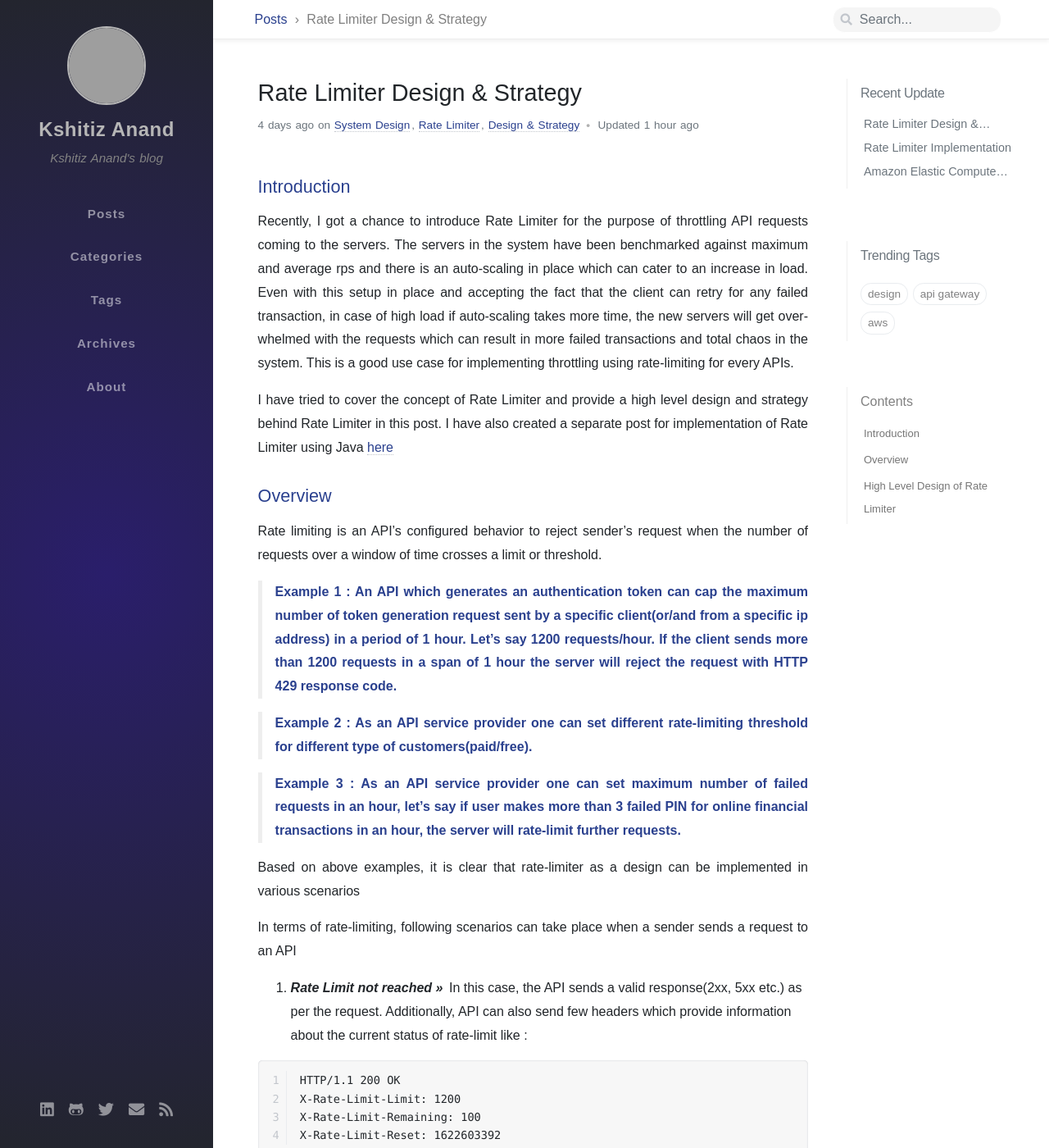
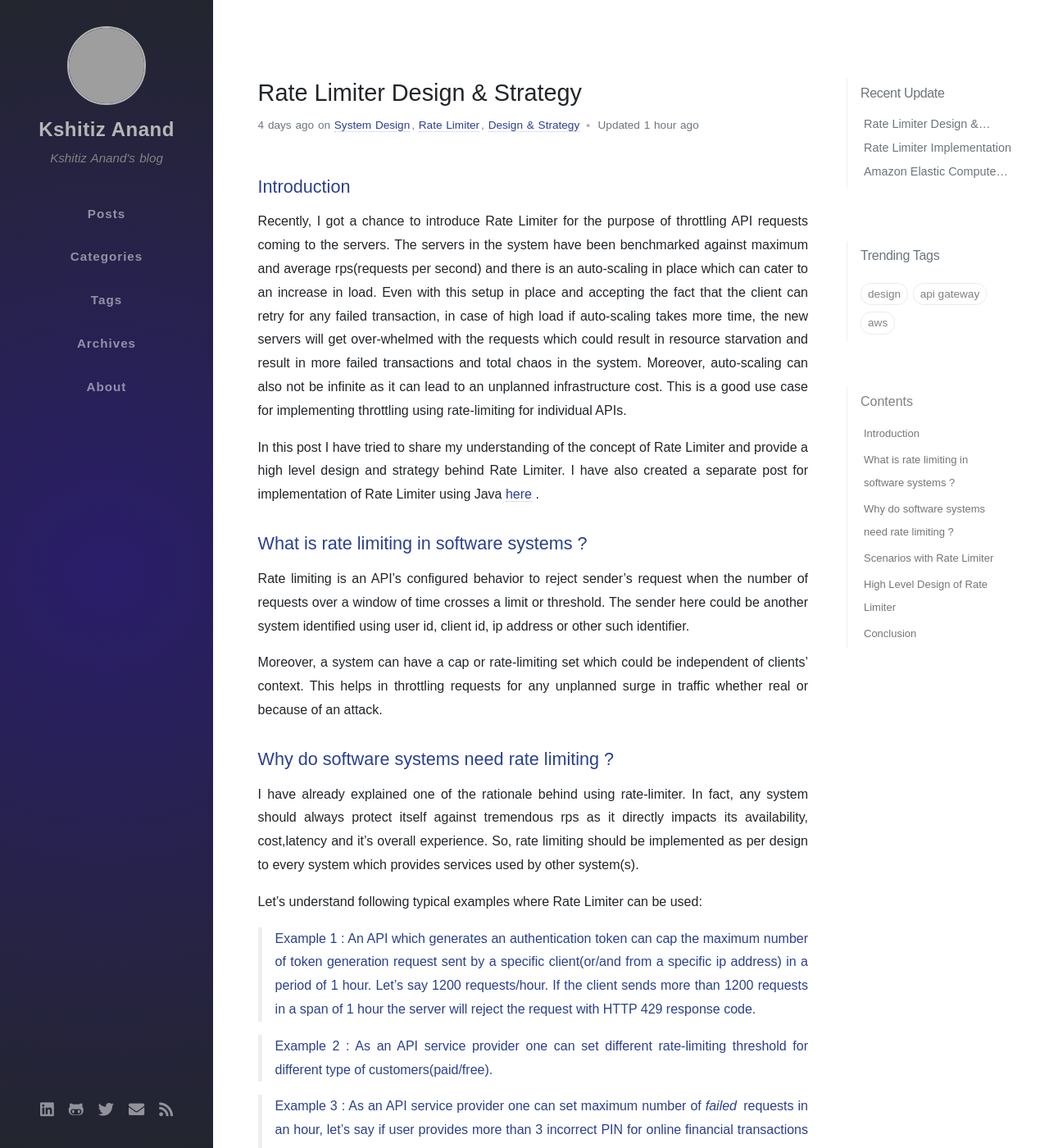
Before and after one commit to anandkshitiz/anandkshitiz.github.io, a Jekyll site: the page built from _posts/2021-05-29-rate-limiter-design-strategy.md, in a window 1280 px wide and 1400 px high. Shown: the whole window at 82% size. Built offline with Jekyll 4.4.1, drawn with Linux system fonts in a browser that asks for light colours; nearby versions of some CDN libraries; some web fonts are replaced; comment, search, counter and statistics services are not loaded; some of the changed text lies outside the part shown; grey boxes are pictures that could not be loaded.

Commit message:
added post

```diff
--- a/_posts/2021-05-29-rate-limiter-design-strategy.md
+++ b/_posts/2021-05-29-rate-limiter-design-strategy.md
@@ -11,24 +11,40 @@ seo:
 ## Introduction
 {: .themeBlue}
 
-Recently, I got a chance to introduce Rate Limiter for the purpose of throttling API requests coming to the servers. The servers in the system have been benchmarked against maximum and average rps and there is an auto-scaling in place which can cater to an increase in load. Even with this setup in place and accepting the fact that the client can retry for any failed transaction, in case of high load if auto-scaling takes more time, the new servers will get over-whelmed with the requests which can result in more failed transactions and total chaos in the system. This is a good use case for implementing throttling using rate-limiting for every APIs.
+Recently, I got a chance to introduce Rate Limiter for the purpose of throttling API requests coming to the servers. The servers in the system have been benchmarked against maximum and average rps(requests per second) and there is an auto-scaling in place which can cater to an increase in load. Even with this setup in place and accepting the fact that the client can retry for any failed transaction, in case of high load if auto-scaling takes more time, the new servers will get over-whelmed with the requests which could result in resource starvation and result in more failed transactions and total chaos in the system. Moreover, auto-scaling can also not be infinite as it can lead to an unplanned infrastructure cost. This is a good use case for implementing throttling using rate-limiting for individual APIs.
 
-I have tried to cover the concept of Rate Limiter and provide a high level design and strategy behind Rate Limiter in this post. I have also created a separate post for implementation of Rate Limiter using Java [here]({% post_url 2021-05-29-rate-limiter-implementation %})
+In this post I have tried to share my understanding of the concept of Rate Limiter and provide a high level design and strategy behind Rate Limiter. I have also created a separate post for implementation of Rate Limiter using Java [here]({% post_url 2021-05-29-rate-limiter-implementation %}) .
 
-## Overview
+## What is rate limiting in software systems ?
 {: .themeBlue}
-Rate limiting is an API's configured behavior to reject sender's request when the number of requests over a window of time crosses a limit or threshold.
+Rate limiting is an API's configured behavior to reject sender's request when the number of requests over a window of time crosses a limit or threshold. The sender here could be another system identified using user id, client id, ip address or other such identifier.
 
-> **Example 1 : An API which generates an authentication token can cap the maximum number of token generation request sent by a specific client(or/and from a specific ip address) in a period of 1 hour. Let's say 1200 requests/hour. If the client sends more than 1200 requests in a span of 1 hour the server will reject the request with  HTTP 429 response code.**
+Moreover, a system can have a cap or rate-limiting set which could be independent of clients' context. This helps in throttling requests for any unplanned surge in traffic whether real or because of an attack.
+
+## Why do software systems need rate limiting ?
 {: .themeBlue}
 
-> **Example 2 : As an API service provider one can set different rate-limiting threshold for different type of customers(paid/free).**
+I have already explained one of the rationale behind using rate-limiter. In fact, any system should always protect itself against tremendous rps as it directly impacts its availability, cost,latency and it's overall experience. So, rate limiting should be implemented as per design to every system which provides services used by other system(s).
+
+Let's understand following typical examples where Rate Limiter can be used:
+
+> Example 1 : An API which generates an authentication token can cap the maximum number of token generation request sent by a specific client(or/and from a specific ip address) in a period of 1 hour. Let's say 1200 requests/hour. If the client sends more than 1200 requests in a span of 1 hour the server will reject the request with  HTTP 429 response code.
 {: .themeBlue}
 
-> **Example 3 : As an API service provider one can set maximum number of failed requests in an hour, let's say if user makes more than 3 failed PIN for online financial transactions in an hour, the server will rate-limit further requests.**
+> Example 2 : As an API service provider one can set different rate-limiting threshold for different type of customers(paid/free).
 {: .themeBlue}
 
-Based on above examples, it is clear that rate-limiter as a design can be implemented in various scenarios
+> Example 3 : As an API service provider one can set maximum number of _failed_ requests in an hour, let's say if user provides more than 3 incorrect PIN for online financial transactions in an hour, the server will rate-limit further requests.
+{: .themeBlue}
+
+Based on above examples, it is clear that rate-limiter as a design choice is fit for following use cases:
+1. Keep infrastructure cost as per the planned budget.
+2. Gracefully reject client's request in case of high load.
+3. Implement different revenue model for different kind of user's subscription.
+4. Security against attack and suspicious activities
+
+## Scenarios with Rate Limiter
+{: .themeBlue}
 
 In terms of rate-limiting, following scenarios can take place when a sender sends a request to an API
 1. _**Rate Limit not reached >>**_  In this case, the API sends a valid response(2xx, 5xx etc.) as per the request. Additionally, API can also send few headers which provide information about the current status of rate-limit like :
@@ -54,3 +70,9 @@ X-Rate-Limit-Reset: 1622603529
 In the above example, the rate limit threshold for the API is set to 1200 and has already been reached. So, user can't make any more request before Wednesday, 2 June 2021 3:12:09 AM GMT(1622603529) when the rate limit window would be reset.
 
 ## High Level Design of Rate Limiter
+{: .themeBlue}
+
+
+
+## Conclusion
+{: .themeBlue}
```
Also changed, not shown: _posts/2021-05-29-rate-limiter-implementation.md (+3 -0 lines).
